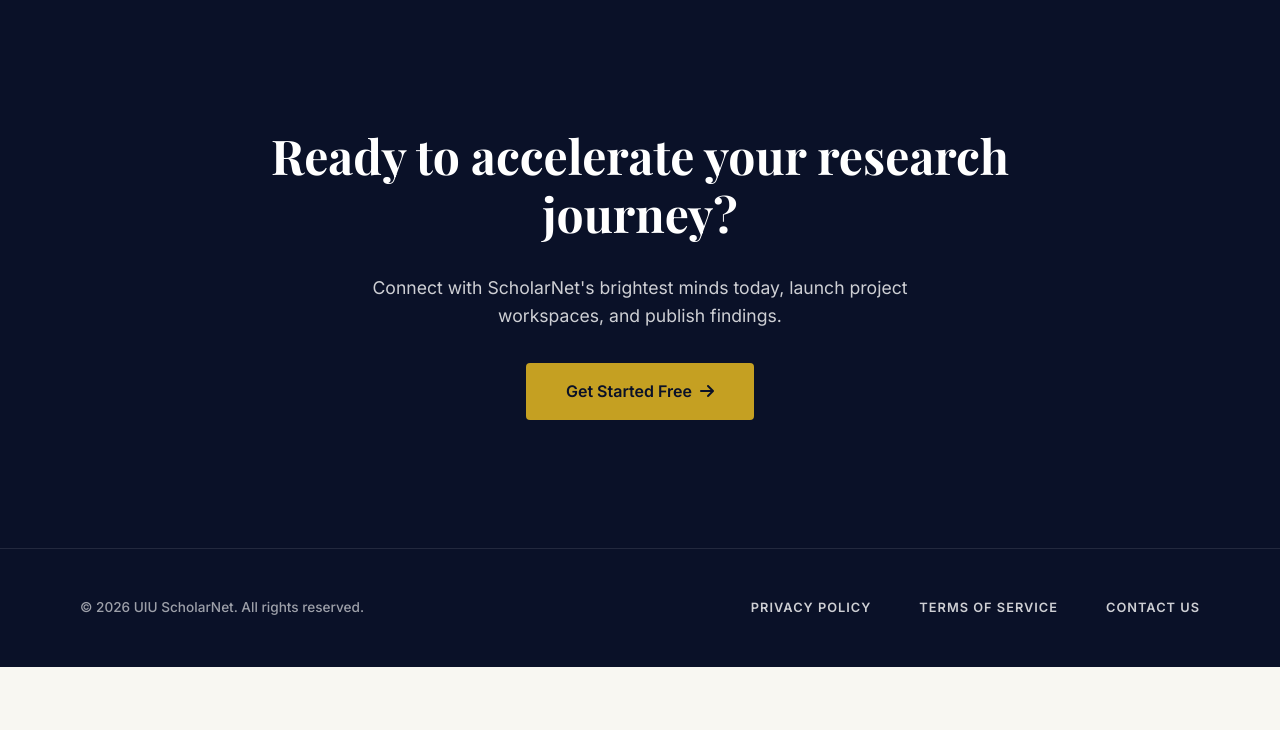
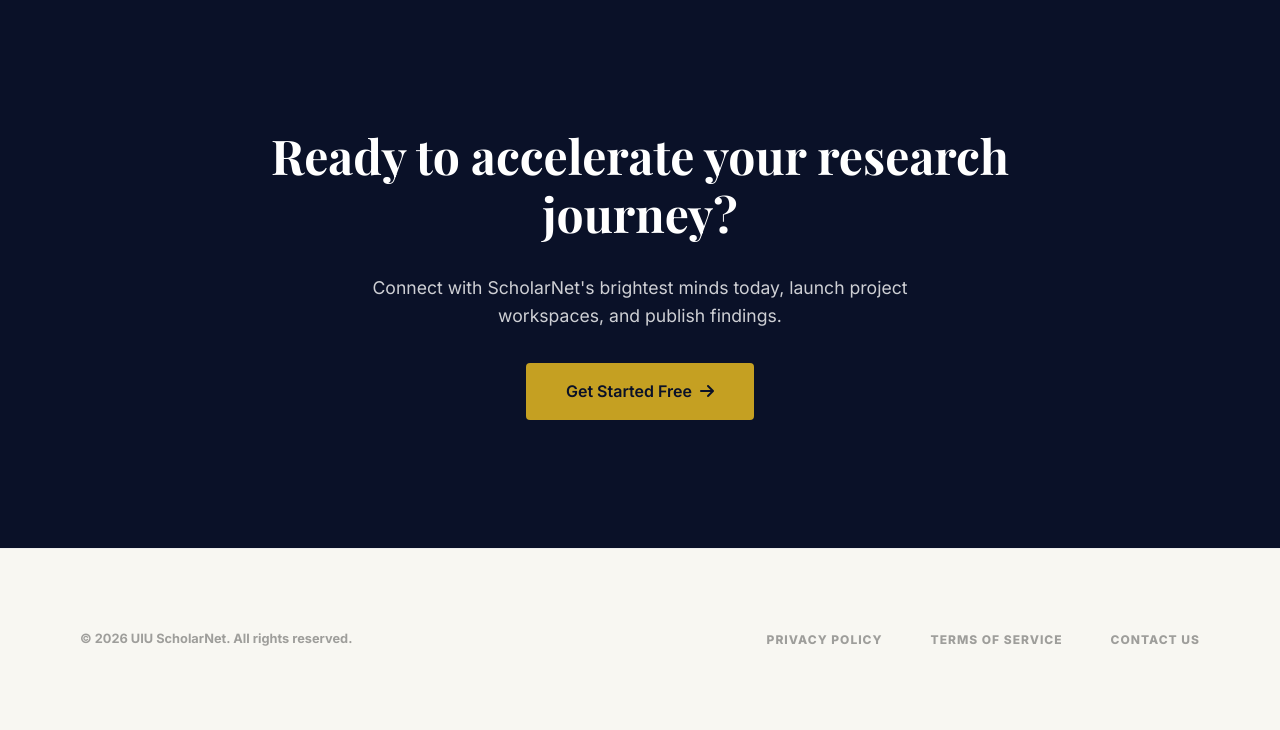
Before and after one commit to ruhul03/UiU-ScholarNet, a PHP site: page / in a window 1280 px wide. Shown: the part 2014-2744 px from the top of the page. Before the commit the page ends 2681 px from the top, so only its background shows below. Run offline with PHP 8.4, Linux system fonts and the light colour scheme; some web fonts are replaced.

Commit message:
Revert "style: Improve landing page footer contrast and make copyright dynamic"
This reverts commit 40b976ea40c06dd53cdcddd7e26311c5d57a69cc.

```diff
--- a/assets/css/landing.css
+++ b/assets/css/landing.css
@@ -199,10 +199,8 @@
 }
 
 .landing-footer {
-    padding: 3rem 5rem;
-    background-color: var(--primary-color);
-    color: var(--white);
-    border-top: 1px solid rgba(255, 255, 255, 0.1);
+    padding: 5rem;
+    border-top: 1px solid #eee;
     display: flex;
     justify-content: space-between;
     align-items: center;
@@ -210,24 +208,19 @@
 }
 
 .footer-copyright {
-    font-size: 0.85rem;
-    font-weight: 500;
-    opacity: 0.6;
+    font-size: 0.8rem;
+    font-weight: 700;
+    opacity: 0.4;
 }
 
 .footer-links {
     display: flex;
     gap: 3rem;
-    font-size: 0.8rem;
-    font-weight: 600;
-    opacity: 0.8;
+    font-size: 0.75rem;
+    font-weight: 800;
+    opacity: 0.4;
     letter-spacing: 1px;
     text-transform: uppercase;
-}
-
-.footer-links a:hover {
-    opacity: 1;
-    color: var(--secondary-color);
 }
 
 /* Header Profile */
--- a/index.php
+++ b/index.php
@@ -161,7 +161,7 @@ if ($is_logged_in) {
 
     <!-- Footer -->
     <footer class="landing-footer">
-        <div class="footer-copyright">&copy; <?php echo date('Y'); ?> UIU ScholarNet. All rights reserved.</div>
+        <div class="footer-copyright">&copy; 2026 UIU ScholarNet. All rights reserved.</div>
         <div class="footer-links">
             <a href="#">Privacy Policy</a>
             <a href="#">Terms of Service</a>
```
